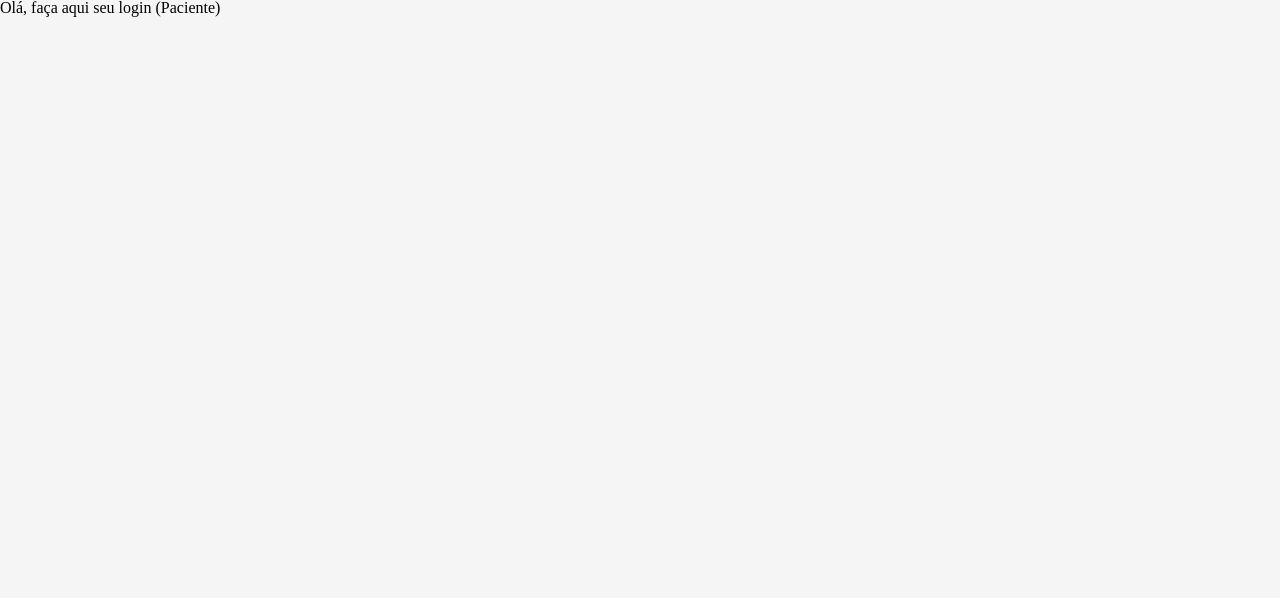
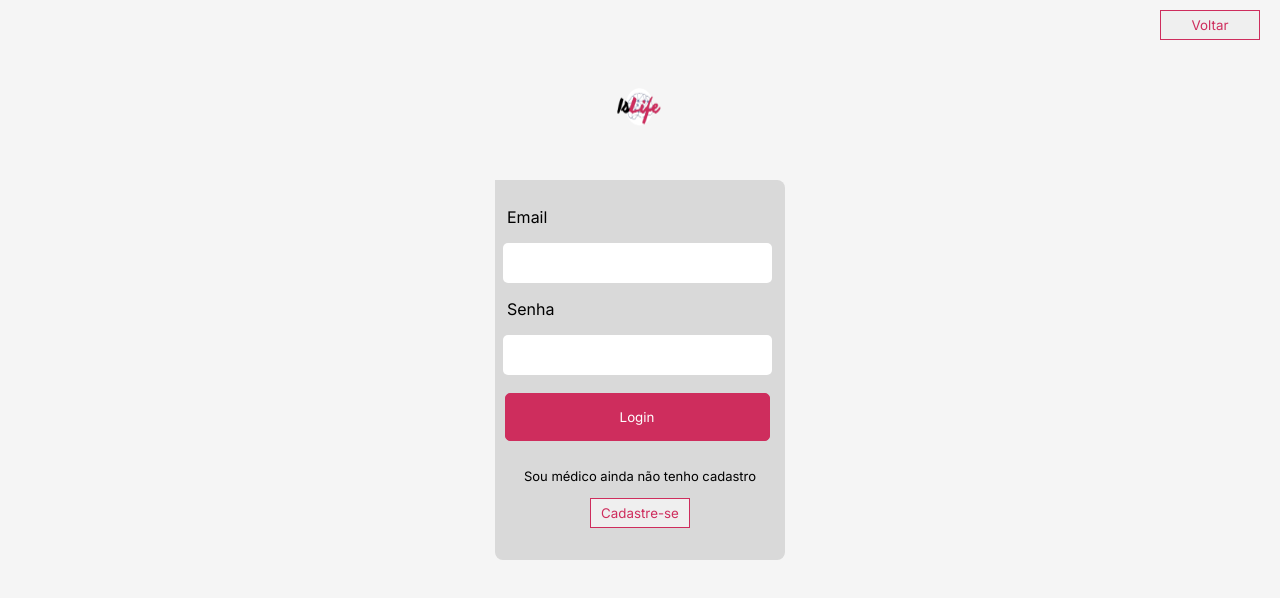
Before and after one commit to educcarnn/IsLife, a React (Create React App) app: page /authpatient in a window 1280 px wide. Shown: the top 598 px of the page. Built offline with nearby package versions, Linux system fonts and the light colour scheme.

Commit message:
pagLogin logica 100%  css 90%

```diff
--- a/package.json
+++ b/package.json
@@ -3,6 +3,7 @@
   "version": "0.1.0",
   "private": true,
   "dependencies": {
+    "@hookform/resolvers": "^2.9.4",
     "@testing-library/jest-dom": "^5.14.1",
     "@testing-library/react": "^13.0.0",
     "@testing-library/user-event": "^13.2.1",
--- a/src/pages/AuthPatient/index.jsx
+++ b/src/pages/AuthPatient/index.jsx
@@ -1,8 +1,76 @@
+import { useHistory } from "react-router-dom";
+import { useForm } from "react-hook-form";
+import { yupResolver } from '@hookform/resolvers/yup';
+import * as yup from "yup"
+import {DivGlobalLogin, FormLogin,DivLabel,DivHeader,DivBody,DivInfo} from "./style.js"
+import { api } from "../../services/api.js";
+import logo from "../../img/islife.png"
+
 function AuthPatient(){
+    const history = useHistory()
+
+
+    const schema = yup.object().shape({
+        email: yup.string().email("email inválido").required("campo obrigatório"),
+        password: yup.string().min(6, "mínino de 6 dígitos").required("campo obrigatório"),
+    })
+
+    const {register, handleSubmit, formState:{errors},} = useForm(
+       { resolver: yupResolver(schema)}
+        );
+
+    const onSubmitFunction = (data)=>{
+        api.post("/login",data)
+        .then(response =>{
+            console.log( response.data)
+            // const {accessToken,user} = response.data
+            localStorage.setItem("@isLifetoken:", JSON.stringify(response.data.accessToken))
+            localStorage.setItem("@isLifeUser:", JSON.stringify(response.data.user))
+            response.data.user.type === "patient" ? history.push("/dashpatient") : history.push("/dashdoctor")
+        })
+        .catch((err)=> console.log(err))
+    }
+
     return (
-        <div>
-            <span>Olá, faça aqui seu login (Paciente)</span>
-        </div>
+    <DivGlobalLogin>
+
+        <DivHeader>
+                <button onClick={()=> history.push("/")}>Voltar</button>
+        </DivHeader>
+
+             <img src={logo} alt="logo" />
+
+        <DivBody>
+
+            <FormLogin onSubmit={handleSubmit(onSubmitFunction)}>
+            <DivLabel><label>Email</label></DivLabel>
+
+              <input
+              // register={register}
+              {...register("email")}
+              name = "email"
+              error={errors.email?.message}/>
+
+           <DivLabel><label>Senha</label></DivLabel>
+
+               <input
+               // register={register}
+               {...register("password")}
+               name= "password"
+               error={errors.email?.message}/>
+
+            <button type="submit">Login</button>
+
+            </FormLogin>
+
+            <DivInfo>
+                <h4>Sou médico ainda não tenho cadastro</h4>
+                <button>Cadastre-se</button>
+            </DivInfo>
+
+        </DivBody>
+
+        </DivGlobalLogin>
     )
 }
 
--- a/src/pages/AuthPatient/style.js
+++ b/src/pages/AuthPatient/style.js
@@ -0,0 +1,151 @@
+import styled, {keyframes} from "styled-components";
+
+export const DivGlobalLogin = styled.div`
+width: 100vw;
+height: 100vh;
+display: flex;
+gap: 25px;
+flex-direction: column;
+align-items: center;
+/* background-color: antiquewhite; */
+
+img{
+    width: 100px;
+    height: 80px;
+}
+
+`
+
+export const  DivHeader = styled.div`
+   width: 100vw;
+   height: 50px;
+   display: flex;
+   align-items: center;
+   justify-content: flex-end;
+
+   button{
+    margin-right: 20px;
+    font-family:  "Inter";
+    cursor: pointer;
+    height: 30px;
+    width: 100px;
+    border:none;
+    color:  #CE2D5D;
+    border: 1px solid #CE2D5D;
+
+    :hover{
+        color: white;
+        background-color: #CE2D5D;
+        border: 1px solid #CE2D5D;
+
+    }
+   }
+`
+
+const animation = keyframes`
+from{
+ opacity: 0;
+  transform: translateX(50px);
+}
+
+to{
+ opacity: 1;
+  transform: translateX(0px);
+
+}
+`
+
+
+export const DivBody = styled.div`
+background-color: #D9D9D9;
+width: 290px;
+height: 380px;
+border-radius: 8px;
+animation: ${animation} 1s;
+
+`
+
+
+
+export const FormLogin = styled.form`
+display: flex;
+flex-direction: column;
+align-items: center;
+justify-content: center;
+gap: 18px;
+background-color: #D9D9D9;
+width: 272px;
+height: 290px;
+
+input{
+    width: 265px;
+    margin-left: 12px;
+    height: 38px;
+    border: none;
+    border-radius: 5px;
+}
+
+button{
+    background-color: #CE2D5D;
+    color: white;
+    width: 265px;
+    height: 48px;
+    border-radius: 5px;
+    font-family:  "Inter";
+    margin-left: 12px;
+    cursor: pointer;
+    border: 1px solid #CE2D5D;
+
+    :hover{
+        color: #CE2D5D;
+        background-color: white;
+        border: 1px solid #CE2D5D;
+
+    }
+
+}
+
+`
+
+export const DivLabel = styled.div`
+width: 272px;
+display: flex;
+flex-direction: row;
+justify-content: flex-start;
+
+label{
+    padding-left: 12px;
+    font-family:  "Inter";
+}
+
+`
+
+export const DivInfo = styled.div`
+ display: flex;
+ flex-direction: column;
+ align-items: center;
+ justify-content: center;
+ font-family:  "Inter";
+ gap: 15px;
+
+ h4{
+    font-size: 13px;
+ }
+
+ button{
+    color: #CE2D5D;
+    border: 1px solid #CE2D5D;
+    font-family:  "Inter";
+    width: 100px;
+    height: 30px;
+
+    :hover{
+        color: white;
+        background-color: #CE2D5D;
+        border: 1px solid #CE2D5D;
+
+    }
+
+
+ }
+`
--- a/src/services/api.js
+++ b/src/services/api.js
@@ -0,0 +1,5 @@
+import axios from "axios"
+
+    export const api = axios.create({
+        baseURL: "https://is-life-fake-api.herokuapp.com"
+    })
```
Also changed, not shown: src/pages/DashPatient/index.jsx (+6 -1 lines), src/img/islife.png (added), 1 other file (tests, documents, lock files or other folders).
